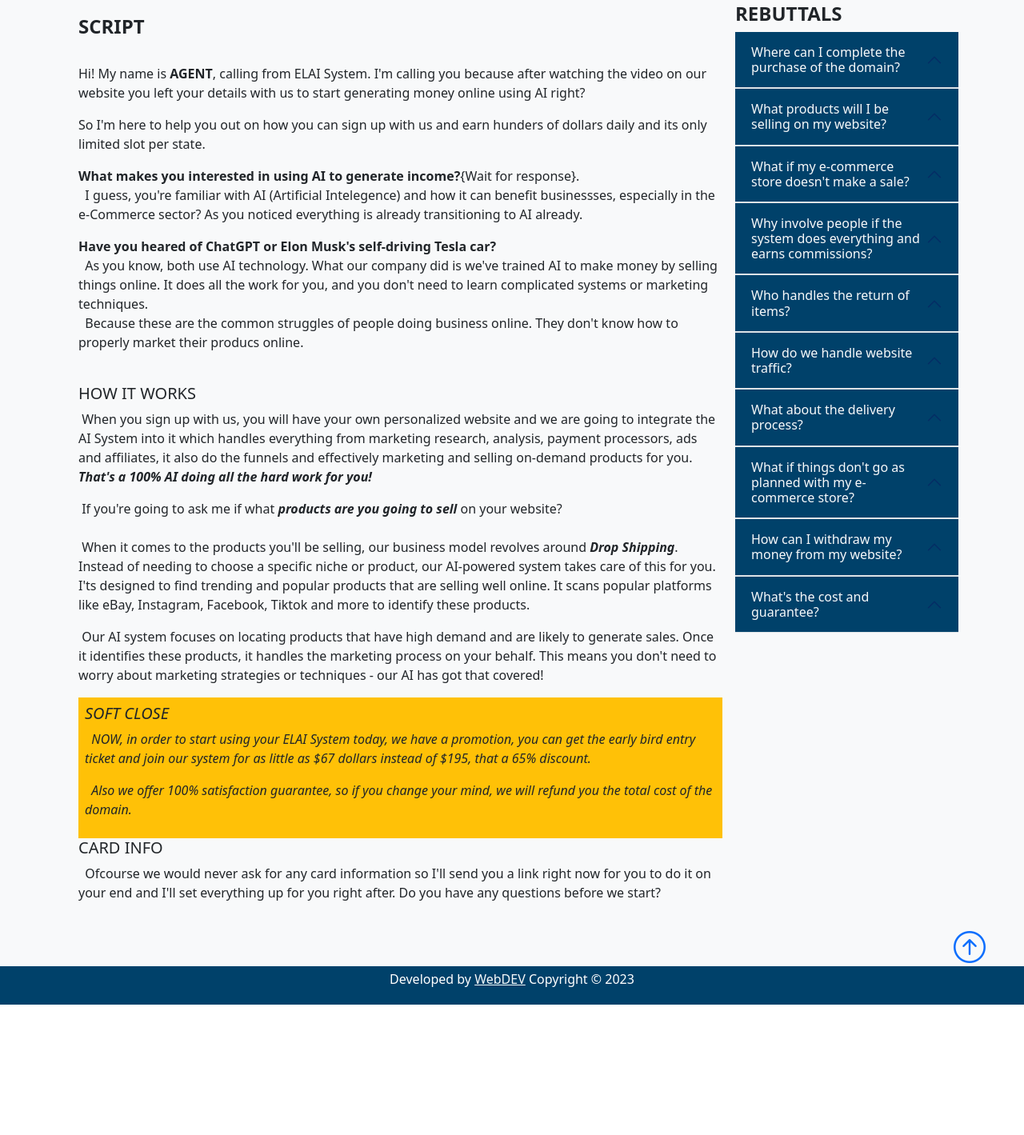
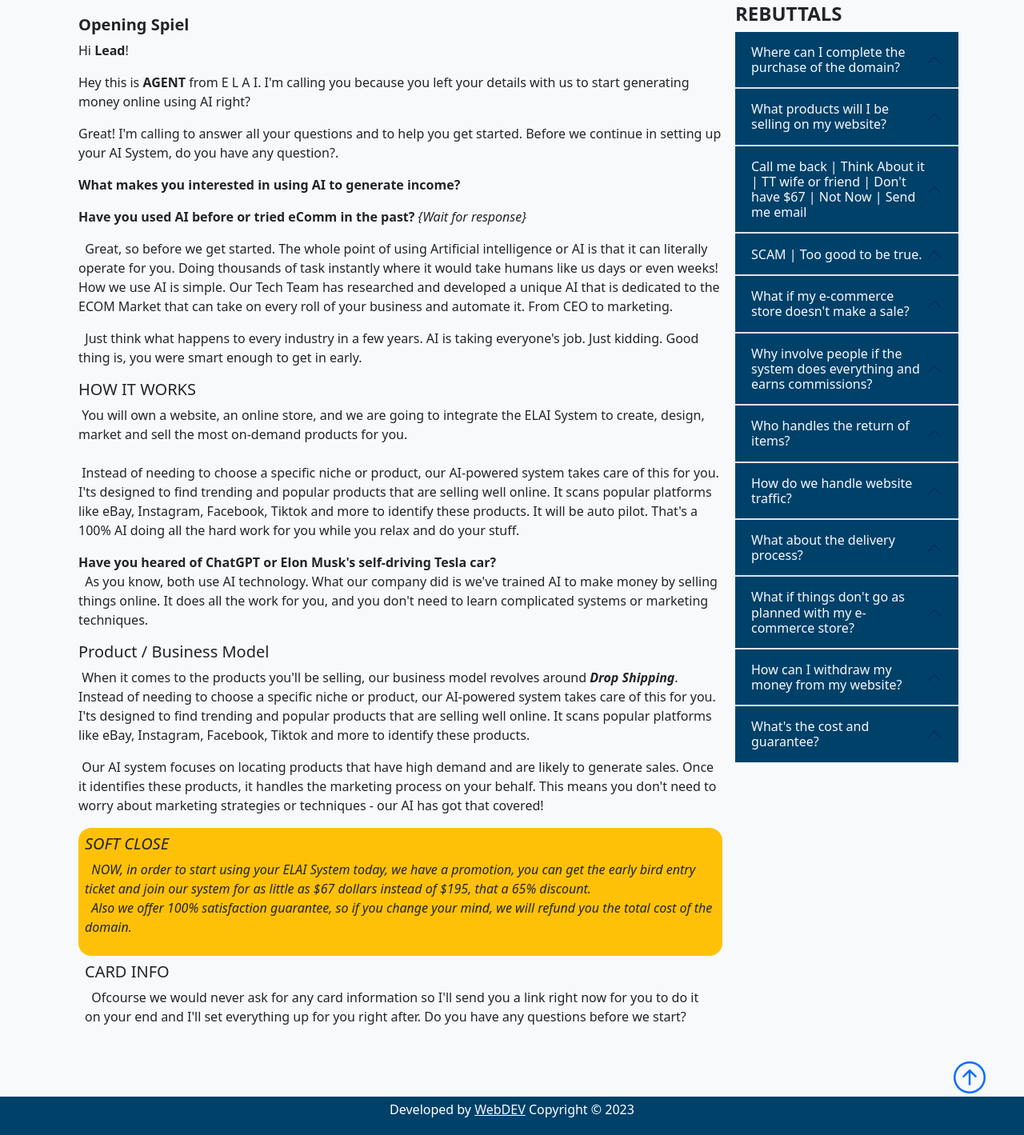
Before and after one commit to phil-gran/ELAI, a plain HTML site: page index.html in a window 1280 px wide. Shown: the part 95-1514 px from the top of the page at 80% size. Before the commit the page ends 1351 px from the top, so only its background shows below. Drawn offline with nearby package versions, Linux system fonts and the light colour scheme.

Commit message:
Script update

```diff
--- a/index.html
+++ b/index.html
@@ -45,45 +45,47 @@
         <div class="container">
             <div class="d-sm-flex">
                 <div class="col-md-9 p-3">
-                    <h4 class="bold">SCRIPT</h4>
-                    <br>
-                    <p>Hi! My name is <span class="bold">AGENT</span>, calling from ELAI System. I'm calling you because after watching the video on our website you left your details with us to start generating money online using AI right?</p>
+                    <h5 class="bold">Opening Spiel</h5>
+                    <p>Hi <span class="bold">Lead</span>!</p>
+                    <p>Hey this is <span class="bold">AGENT</span> from E L A I. I'm calling you because you left your details with us to start generating money online using AI right?</p>
 
-                    <p>So I'm here to help you out on how you can sign up with us and earn hunders of dollars daily and its only limited slot per state.</p>
+                    <p>Great! I'm calling to answer all your questions and to help you get started. Before we continue in setting up your AI System, do you have any question?.</p>
 
-                    <p><span class="bold">What makes you interested in using AI to generate income?</span>{Wait for response}.<br>
+                    <p><span class="bold">What makes you interested in using AI to generate income?</span></p>
+                    <p><span class="bold">Have you used AI before or tried eComm in the past?</span> <span class="fst-italic">{Wait for response}</span></p>
 
-                    &nbsp; I guess, you're familiar with AI (Artificial Intelegence) and how it can benefit businessses, especially in the e-Commerce sector? As you noticed everything is already transitioning to AI already.
+                    <p>&nbsp; Great, so before we get started. The whole point of using Artificial intelligence or AI is that it can literally operate for you. Doing thousands of task instantly where it would take humans like us days or even weeks! How we use AI is simple. Our Tech Team has researched and developed a unique AI that is dedicated to the ECOM Market that can take on every roll of your business and automate it. From CEO to marketing.</p>
+
+                    <p>&nbsp; Just think what happens to every industry in a few years. AI is taking everyone's job. Just kidding. Good thing is, you were smart enough to get in early.</p>
+
+                    <h5>HOW IT WORKS</h5>
+                    <p>&nbsp;You will own a website, an online store, and we are going to integrate the ELAI System to create, design, market and sell the most on-demand products for you. <br><br> &nbsp;Instead of needing to choose a specific niche or product, our AI-powered system takes care of this for you. I'ts designed to find trending and popular products that are selling well online. It scans popular platforms like eBay, Instagram, Facebook, Tiktok and more to identify these products. It will be auto pilot. That's a 100% AI doing all the hard work for you while you relax and do your stuff.
                     </p>
 
                     <p><span class="bold">Have you heared of ChatGPT or Elon Musk's self-driving Tesla car?</span>
                         <br>
                         &nbsp; As you know, both use AI technology. What our company did is we've trained AI to make money by selling things online. It does all the work for you, and you don't need to learn complicated systems or marketing techniques.
                         <br>
-                    &nbsp; Because these are the common struggles of people doing business online. They don't know how to properly market their producs online.
                     </p>
-                    <br>
 
-                    <h5>HOW IT WORKS</h5>
-                    <p>&nbsp;When you sign up with us, you will have your own personalized website and we are going to integrate the AI System into it which handles everything from marketing research, analysis, payment processors, ads and affiliates, it also do the funnels and effectively marketing and selling on-demand products for you. <span class="fst-italic bold">That's a 100% AI doing all the hard work for you!</span></p>
-
-                    <p>&nbsp;If you're going to ask me if what <span class="fst-italic bold">products are you going to sell</span> on your website?
-                    <br><br>
+                    <h5>Product / Business Model</h5>
                     &nbsp;When it comes to the products you'll be selling, our business model revolves around <span class="fst-italic bold">Drop Shipping</span>. Instead of needing to choose a specific niche or product, our AI-powered system takes care of this for you. I'ts designed to find trending and popular products that are selling well online. It scans popular platforms like eBay, Instagram, Facebook, Tiktok and more to identify these products.
                     </p>
 
                     <p>&nbsp;Our AI system focuses on locating products that have high demand and are likely to generate sales. Once it identifies these products,  it handles the marketing process on your behalf. This means you don't need to worry about marketing strategies or techniques - our AI has got that covered!</p>
 
-                    <div class="bg-warning p-2 fst-italic">
+                    <div class="fst-italic">
+                        <div class="bg-warning p-2 rounded-4">
                             <h5>SOFT CLOSE</h5>
-                        <p>&nbsp; NOW, in order to start using your ELAI System today, we have a promotion, you can get the early bird entry ticket and join our system for as little as $67 dollars instead of $195, that a 65% discount.</p>
+                            <p>&nbsp; NOW, in order to start using your ELAI System today, we have a promotion, you can get the early bird entry ticket and join our system for as little as $67 dollars instead of $195, that a 65% discount. <br>
 
-                        <p>&nbsp; Also we offer 100% satisfaction guarantee, so if you change your mind, we will refund you the total cost of the domain.</p>
+                            &nbsp; Also we offer 100% satisfaction guarantee, so if you change your mind, we will refund you the total cost of the domain.</p>
                         </div>
-
-
+                    </div>
+                    <div class="p-2">
                         <h5>CARD INFO</h5>
                         <p>&nbsp; Ofcourse we would never ask for any card information so I'll send you a link right now for you to do it on your end and I'll set everything up for you right after. Do you have any questions before we start?</p>
+                    </div>
 
                 </div>
 
@@ -114,6 +116,35 @@
                             </h2>
                             <div id="questionTwo" class="accordion-collapse collapse">
                                 <div class="accordion-body">&nbsp;When it comes to the products you'll be selling, our business model revolves around <span class="fst-italic bold">Drop Shipping</span>. Instead of needing to choose a specific niche or product, our AI-powered system takes care of this for you. I'ts designed to find trending and popular products that are selling well online. It scans popular platforms like eBay, Instagram, Facebook, Tiktok and more to identify these products.</div>
+                        </div>
+                    </div>
+
+
+                    <div class="accordion accordion-flush">
+                        <div class="accordion-item">
+                            <h2 class="accordion-header" id="headingOne">
+                                <button class="accordion-button text-light" type="button" data-bs-toggle="collapse" id="blueBG" data-bs-target="#question2">
+                                   Call me back | Think About it | TT wife or friend | Don't have $67 | Not Now | Send me email
+                                </button>
+                            </h2>
+                            <div id="question2" class="accordion-collapse collapse">
+                                <div class="accordion-body">&nbsp; I'll defenitely call you back but I only have 8 licenses left. Normally 20 licenses are sold in just few hours.  I can see that you want to make more money but something is holding you back. We offer a 60 days money-back guarantee if your not seeing the value for your money. This is risk free and worth trying.</div>
+                        </div>
+                    </div>
+
+
+                    <div class="accordion accordion-flush">
+                        <div class="accordion-item">
+                            <h2 class="accordion-header" id="headingOne">
+                                <button class="accordion-button text-light" type="button" data-bs-toggle="collapse" id="blueBG" data-bs-target="#question0">
+                                   SCAM | Too good to be true.
+                                </button>
+                            </h2>
+                            <div id="question0" class="accordion-collapse collapse">
+                                <div class="accordion-body">&nbsp; <span class="fst-italic">(light tone)</span> We're already running this ourselves, you don't want to take it. The reason why we are offering this now is because we take a 10% of all the profits. You're sucess is our success to. <br>
+                                &nbsp; A scam, really for $67? If I am joing to jail it will be for a lot more than $67. Well 67 Million  maybe I'd agree to federal but not real prison. By the way we don't even get to see that $67, we got no profit for that. That $67 is to cover the domain and the license for the AI System. We only get paid when you start making money.
+
+                                </div>
                         </div>
                     </div>
 
```
Lines whose indentation alone changed are shown as unchanged.
